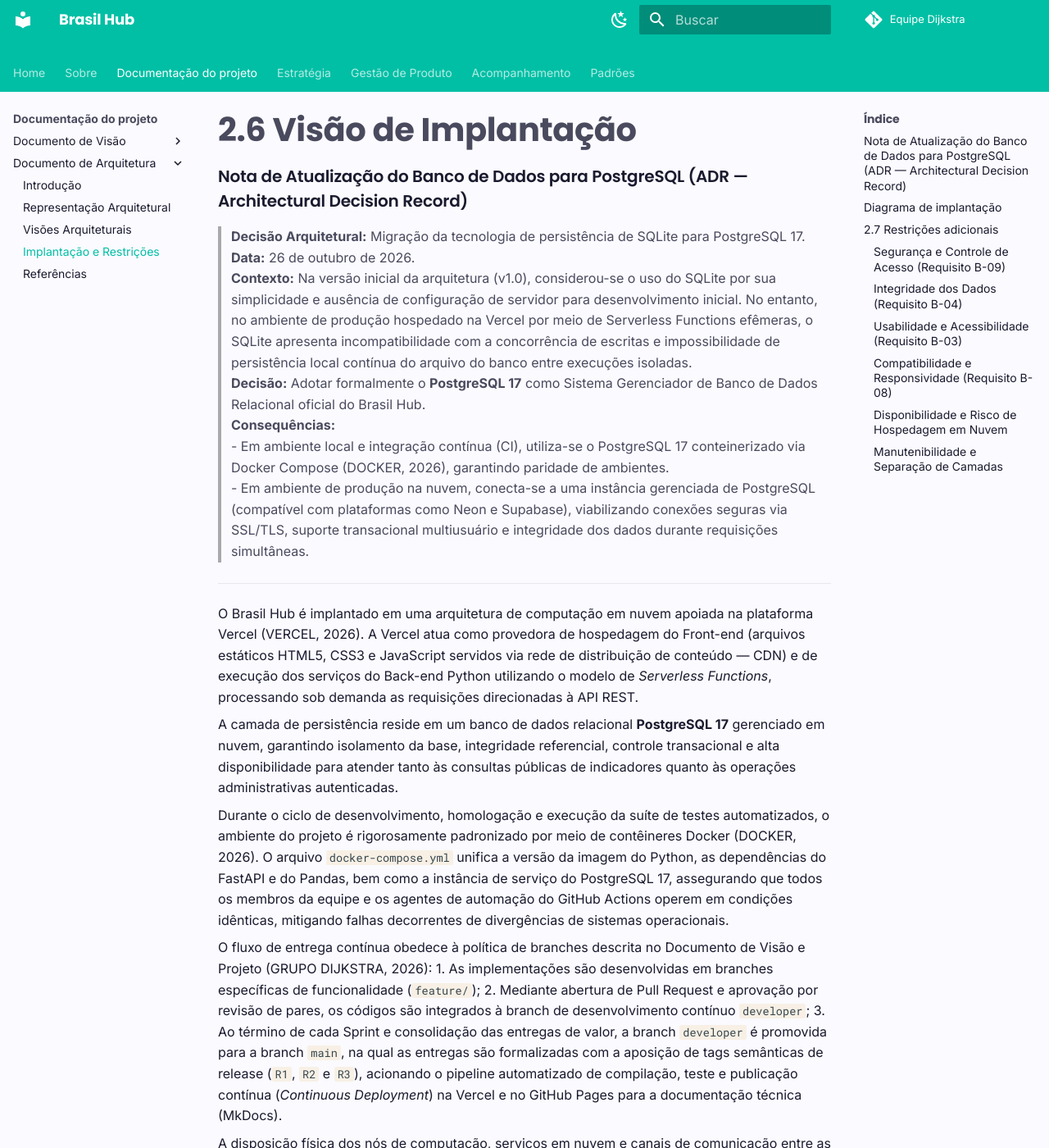
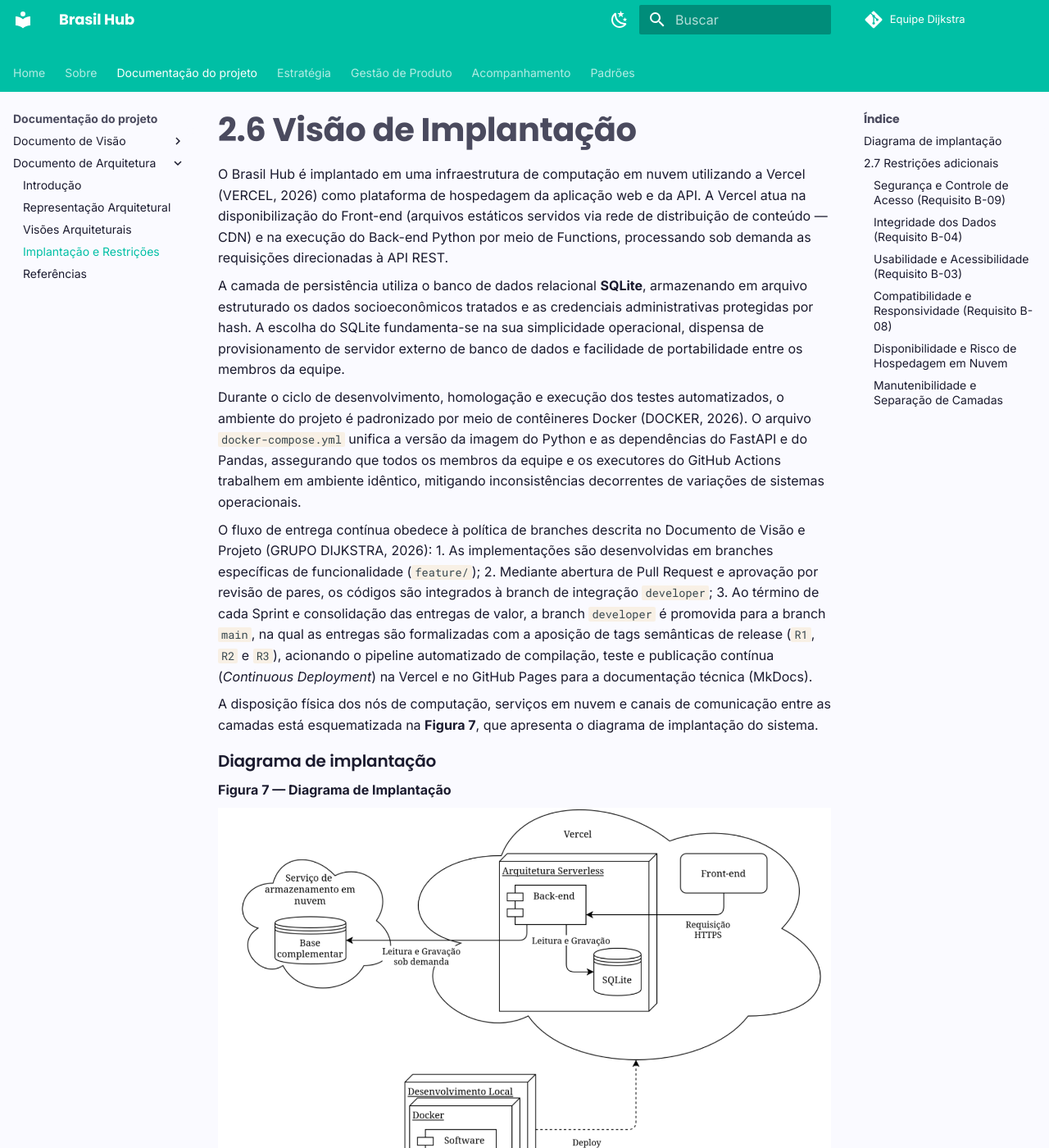
Before and after one commit to FGA0138-MDS-Ajax/2026.2-T02-Dijkstra, an MkDocs documentation site: the page built from docs/documentos/arquitetura/implantacao-restricoes.md, in a window 1280 px wide and 1400 px high. Shown: the whole window at 82% size. Built offline with MkDocs 1.6.1 and Material for MkDocs 9.7.7, drawn with Linux system fonts in a browser that asks for light colours; comment, search, counter and statistics services are not loaded; some of the changed text lies outside the part shown.

Commit message:
docs: atualizando doc de arquitetura

```diff
--- a/docs/documentos/arquitetura/implantacao-restricoes.md
+++ b/docs/documentos/arquitetura/implantacao-restricoes.md
@@ -1,26 +1,14 @@
 # 2.6 Visão de Implantação
 
-### Nota de Atualização do Banco de Dados para PostgreSQL (ADR — Architectural Decision Record)
+O Brasil Hub é implantado em uma infraestrutura de computação em nuvem utilizando a Vercel (VERCEL, 2026) como plataforma de hospedagem da aplicação web e da API. A Vercel atua na disponibilização do Front-end (arquivos estáticos servidos via rede de distribuição de conteúdo — CDN) e na execução do Back-end Python por meio de Functions, processando sob demanda as requisições direcionadas à API REST.
 
-> **Decisão Arquitetural:** Migração da tecnologia de persistência de SQLite para PostgreSQL 17.
-> **Data:** 26 de outubro de 2026.
-> **Contexto:** Na versão inicial da arquitetura (v1.0), considerou-se o uso do SQLite por sua simplicidade e ausência de configuração de servidor para desenvolvimento inicial. No entanto, no ambiente de produção hospedado na Vercel por meio de Serverless Functions efêmeras, o SQLite apresenta incompatibilidade com a concorrência de escritas e impossibilidade de persistência local contínua do arquivo do banco entre execuções isoladas.
-> **Decisão:** Adotar formalmente o **PostgreSQL 17** como Sistema Gerenciador de Banco de Dados Relacional oficial do Brasil Hub.
-> **Consequências:**
-> - Em ambiente local e integração contínua (CI), utiliza-se o PostgreSQL 17 conteinerizado via Docker Compose (DOCKER, 2026), garantindo paridade de ambientes.
-> - Em ambiente de produção na nuvem, conecta-se a uma instância gerenciada de PostgreSQL (compatível com plataformas como Neon e Supabase), viabilizando conexões seguras via SSL/TLS, suporte transacional multiusuário e integridade dos dados durante requisições simultâneas.
+A camada de persistência utiliza o banco de dados relacional **SQLite**, armazenando em arquivo estruturado os dados socioeconômicos tratados e as credenciais administrativas protegidas por hash. A escolha do SQLite fundamenta-se na sua simplicidade operacional, dispensa de provisionamento de servidor externo de banco de dados e facilidade de portabilidade entre os membros da equipe.
 
----
-
-O Brasil Hub é implantado em uma arquitetura de computação em nuvem apoiada na plataforma Vercel (VERCEL, 2026). A Vercel atua como provedora de hospedagem do Front-end (arquivos estáticos HTML5, CSS3 e JavaScript servidos via rede de distribuição de conteúdo — CDN) e de execução dos serviços do Back-end Python utilizando o modelo de *Serverless Functions*, processando sob demanda as requisições direcionadas à API REST.
-
-A camada de persistência reside em um banco de dados relacional **PostgreSQL 17** gerenciado em nuvem, garantindo isolamento da base, integridade referencial, controle transacional e alta disponibilidade para atender tanto às consultas públicas de indicadores quanto às operações administrativas autenticadas.
-
-Durante o ciclo de desenvolvimento, homologação e execução da suíte de testes automatizados, o ambiente do projeto é rigorosamente padronizado por meio de contêineres Docker (DOCKER, 2026). O arquivo `docker-compose.yml` unifica a versão da imagem do Python, as dependências do FastAPI e do Pandas, bem como a instância de serviço do PostgreSQL 17, assegurando que todos os membros da equipe e os agentes de automação do GitHub Actions operem em condições idênticas, mitigando falhas decorrentes de divergências de sistemas operacionais.
+Durante o ciclo de desenvolvimento, homologação e execução dos testes automatizados, o ambiente do projeto é padronizado por meio de contêineres Docker (DOCKER, 2026). O arquivo `docker-compose.yml` unifica a versão da imagem do Python e as dependências do FastAPI e do Pandas, assegurando que todos os membros da equipe e os executores do GitHub Actions trabalhem em ambiente idêntico, mitigando inconsistências decorrentes de variações de sistemas operacionais.
 
 O fluxo de entrega contínua obedece à política de branches descrita no Documento de Visão e Projeto (GRUPO DIJKSTRA, 2026):
 1. As implementações são desenvolvidas em branches específicas de funcionalidade (`feature/`);
-2. Mediante abertura de Pull Request e aprovação por revisão de pares, os códigos são integrados à branch de desenvolvimento contínuo `developer`;
+2. Mediante abertura de Pull Request e aprovação por revisão de pares, os códigos são integrados à branch de integração `developer`;
 3. Ao término de cada Sprint e consolidação das entregas de valor, a branch `developer` é promovida para a branch `main`, na qual as entregas são formalizadas com a aposição de tags semânticas de release (`R1`, `R2` e `R3`), acionando o pipeline automatizado de compilação, teste e publicação contínua (*Continuous Deployment*) na Vercel e no GitHub Pages para a documentação técnica (MkDocs).
 
 A disposição física dos nós de computação, serviços em nuvem e canais de comunicação entre as camadas está esquematizada na **Figura 7**, que apresenta o diagrama de implantação do sistema.
@@ -71,8 +59,8 @@
 
 ### Disponibilidade e Risco de Hospedagem em Nuvem
 
-A utilização da camada gratuita da plataforma de nuvem Vercel e de serviços gerenciados de banco de dados impõe limites de quota de processamento e conexões simultâneas. Essa restrição técnica está associada ao risco arquitetural mapeado na **Tabela 8 (Gerenciamento de Riscos)** do Documento de Visão e Projeto v1.1 (GRUPO DIJKSTRA, 2026), que prevê mitigação por meio do monitoramento periódico de consumo de banda e da possibilidade de chaveamento para instâncias conteinerizadas dedicadas caso as quotas da disciplina sejam atingidas.
+A utilização da camada gratuita da plataforma de nuvem Vercel impõe limites de quota de processamento e conexões simultâneas. Essa restrição técnica está associada ao risco arquitetural mapeado na **Tabela 8 (Gerenciamento de Riscos)** do Documento de Visão e Projeto v1.1 (GRUPO DIJKSTRA, 2026), que prevê mitigação por meio do monitoramento periódico de consumo de recursos e da possibilidade de chaveamento para instâncias dedicadas caso as quotas da disciplina sejam atingidas.
 
 ### Manutenibilidade e Separação de Camadas
 
-A arquitetura em três camadas deve ser preservada em todos os ciclos de evolução do código. É vedada a incorporação de chamadas diretas de banco de dados no Front-end ou em rotas HTTP sem a intermediação dos repositórios e serviços de domínio, assegurando que eventuais refatorações em regras analíticas ou no dialeto SQL não propaguem efeitos colaterais para as demais partes da aplicação (SOMMERVILLE, 2018).
+A arquitetura em três camadas deve ser preservada em todos os ciclos de evolução do código. É vedada a incorporação de chamadas diretas de banco de dados no Front-end ou em rotas HTTP sem a intermediação dos repositórios e serviços de domínio, assegurando que eventuais refatorações em regras analíticas ou no acesso a dados não propaguem efeitos colaterais para as demais partes da aplicação (SOMMERVILLE, 2018).
--- a/docs/documentos/arquitetura/index.md
+++ b/docs/documentos/arquitetura/index.md
@@ -26,7 +26,7 @@
 | Versão | Data | Descrição | Autor(es) | Revisor(es) |
 |:---:|:---:|---|---|---|
 | 1.0 | 06/10/2026 | Elaboração inicial do Documento de Arquitetura, contemplando o estilo em camadas, diagramas UML (casos de uso, pacotes, componentes, classes e implantação) e definição de tecnologias. | Equipe Dijkstra | Josef Wojtyla |
-| 1.1 | 09/11/2026 | Nota de atualização do banco de dados para PostgreSQL e ajustes de coerência com o Documento de Visão (correção de citações formais, rastreabilidade dos requisitos B-01 a B-11, exemplos de endpoints HTTP e detalhamento de segurança). | Equipe Dijkstra | Josef Wojtyla |
+| 1.1 | 09/11/2026 | Revisão do Documento de Arquitetura e ajustes de coerência com o Documento de Visão v1.1 (correção de citações formais, rastreabilidade dos requisitos B-01 a B-11, exemplos concretos de endpoints REST, detalhamento da matriz de permissões e segurança). | Equipe Dijkstra | Josef Wojtyla |
 
 *Fonte: Elaborado por Josef Wojtyla (2026).*
 
```
Also changed, not shown: docs/documentos/arquitetura/referencias.md (+0 -2 lines), docs/documentos/arquitetura/representacao-arquitetural.md (+3 -5 lines), docs/documentos/arquitetura/visoes.md (+1 -1 lines).
